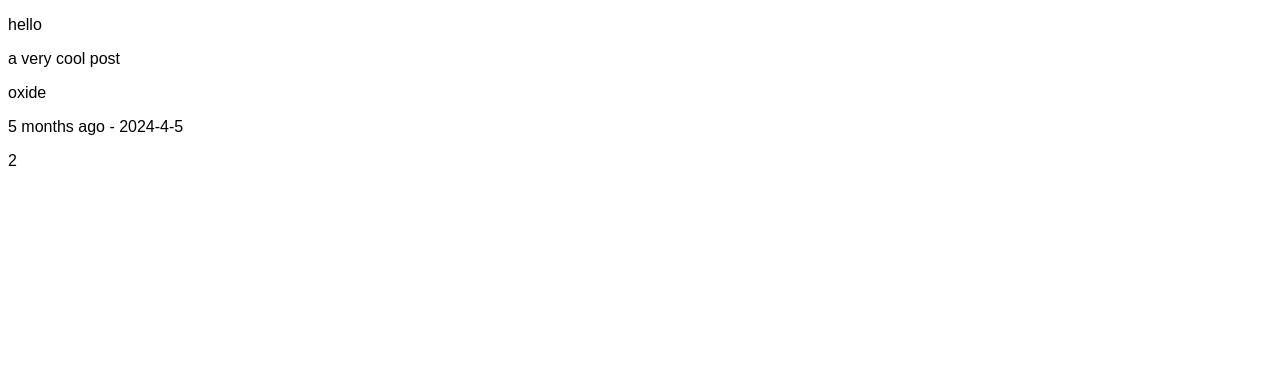
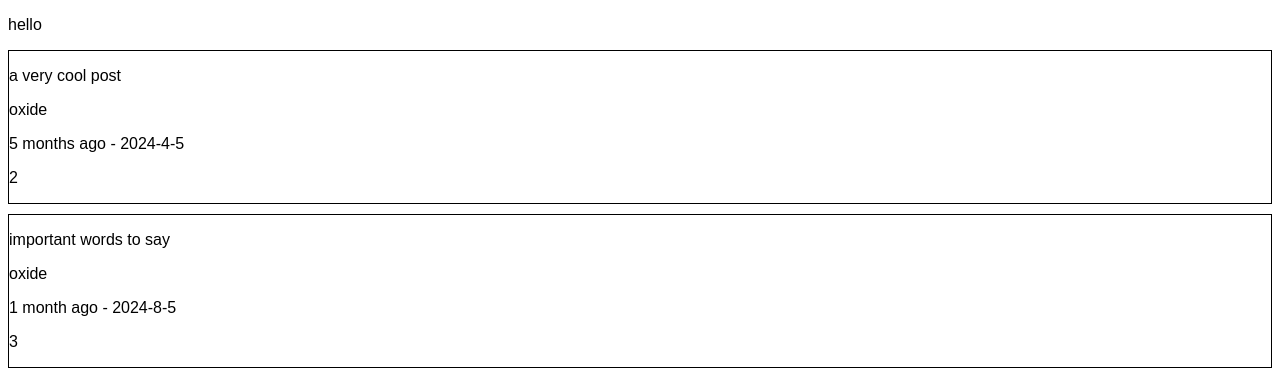
Before and after one commit to Sudidal/blog-webpage, a React (Vite) app: page / in a window 1280 px wide. Shown: the top 386 px of the page. Built offline with nearby package versions, Linux system fonts and the light colour scheme.

Commit message:
Style: simple layout styling

```diff
--- a/mockPosts.js
+++ b/mockPosts.js
@@ -14,5 +14,21 @@ const getPosts = (limit) => [
       { content: "agree with everything said" },
     ],
   },
+  {
+    id: 2,
+    title: "important words to say",
+    content: "yeah, this is very important",
+    publishDate: "1 month ago - 2024-8-5",
+    author: {
+      id: 2,
+      username: "oxide",
+      email: "mohammed@gmail.com",
+    },
+    comments: [
+      { content: "never thought of this!" },
+      { content: "can i reach to you?" },
+      { content: "not gonna lie, i made these mistakes" },
+    ],
+  },
 ];
 export default getPosts;
--- a/src/components/posts/postCard.jsx
+++ b/src/components/posts/postCard/postCard.jsx
@@ -1,8 +1,10 @@
+import classes from "./postCard.module.css"
+
 import PropTypes from "prop-types";
 
 function PostCard({ post }) {
   return (
-    <div>
+    <div className={classes.postCard}>
       <p>{post.title}</p>
       <p>{post.author.username}</p>
       <p>{post.publishDate}</p>
--- /dev/null
+++ b/src/components/posts/postCard/postCard.module.css
@@ -0,0 +1,3 @@
+.postCard {
+  border: 1px solid black
+}
--- a/src/components/posts/posts.jsx
+++ b/src/components/posts/posts.jsx
@@ -1,5 +1,5 @@
 import getPosts from "../../../mockPosts.js"
-import PostsList from "./postsList.jsx"
+import PostsList from "./postsList/postsList.jsx"
 
 function Posts() {
   const posts = getPosts()
--- a/src/components/posts/postsList.jsx
+++ /dev/null
@@ -1,20 +0,0 @@
-import PropTypes from "prop-types";
-import PostCard from "./postCard.jsx";
-
-function PostsList({ posts }) {
-  return (
-    <div>
-      {posts.map((post) => {
-        return (
-        <PostCard key={post.key} post={post}/>
-      )
-      })}
-    </div>
-  );
-}
-
-PostsList.propTypes = {
-  posts: PropTypes.arrayOf(PropTypes.object)
-}
-
-export default PostsList;
--- /dev/null
+++ b/src/components/posts/postsList/postsList.jsx
@@ -0,0 +1,19 @@
+import PropTypes from "prop-types";
+import PostCard from "../postCard/postCard.jsx";
+import classes from "./postsList.module.css";
+
+function PostsList({ posts }) {
+  return (
+    <div className={classes.postsList}>
+      {posts.map((post) => {
+        return <PostCard key={post.key} post={post} />;
+      })}
+    </div>
+  );
+}
+
+PostsList.propTypes = {
+  posts: PropTypes.arrayOf(PropTypes.object),
+};
+
+export default PostsList;
--- /dev/null
+++ b/src/components/posts/postsList/postsList.module.css
@@ -0,0 +1,5 @@
+.postsList {
+  display: flex;
+  flex-direction: column;
+  gap: 10px;
+}
```
Also changed, not shown: src/reactRouter.js (added).
